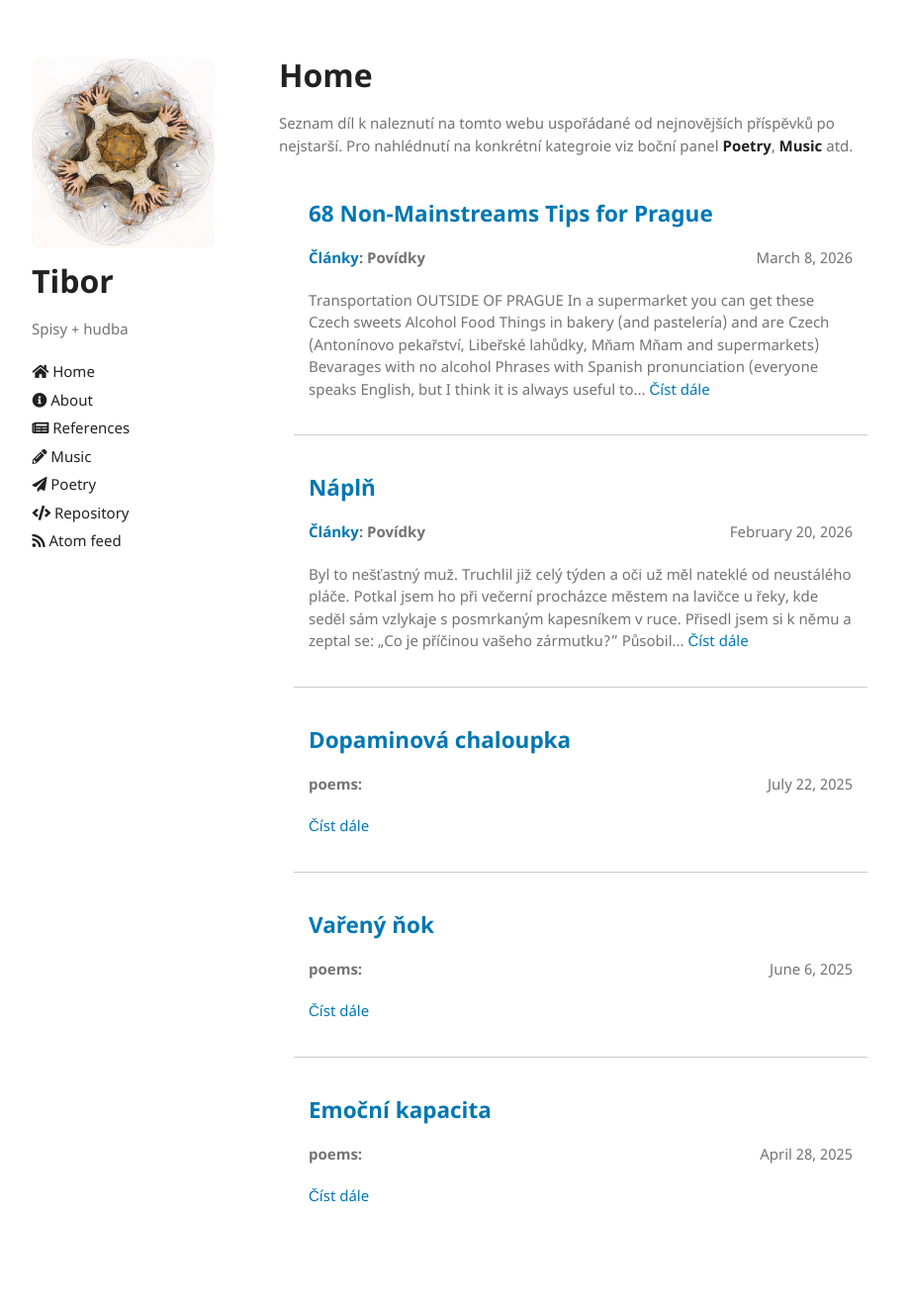
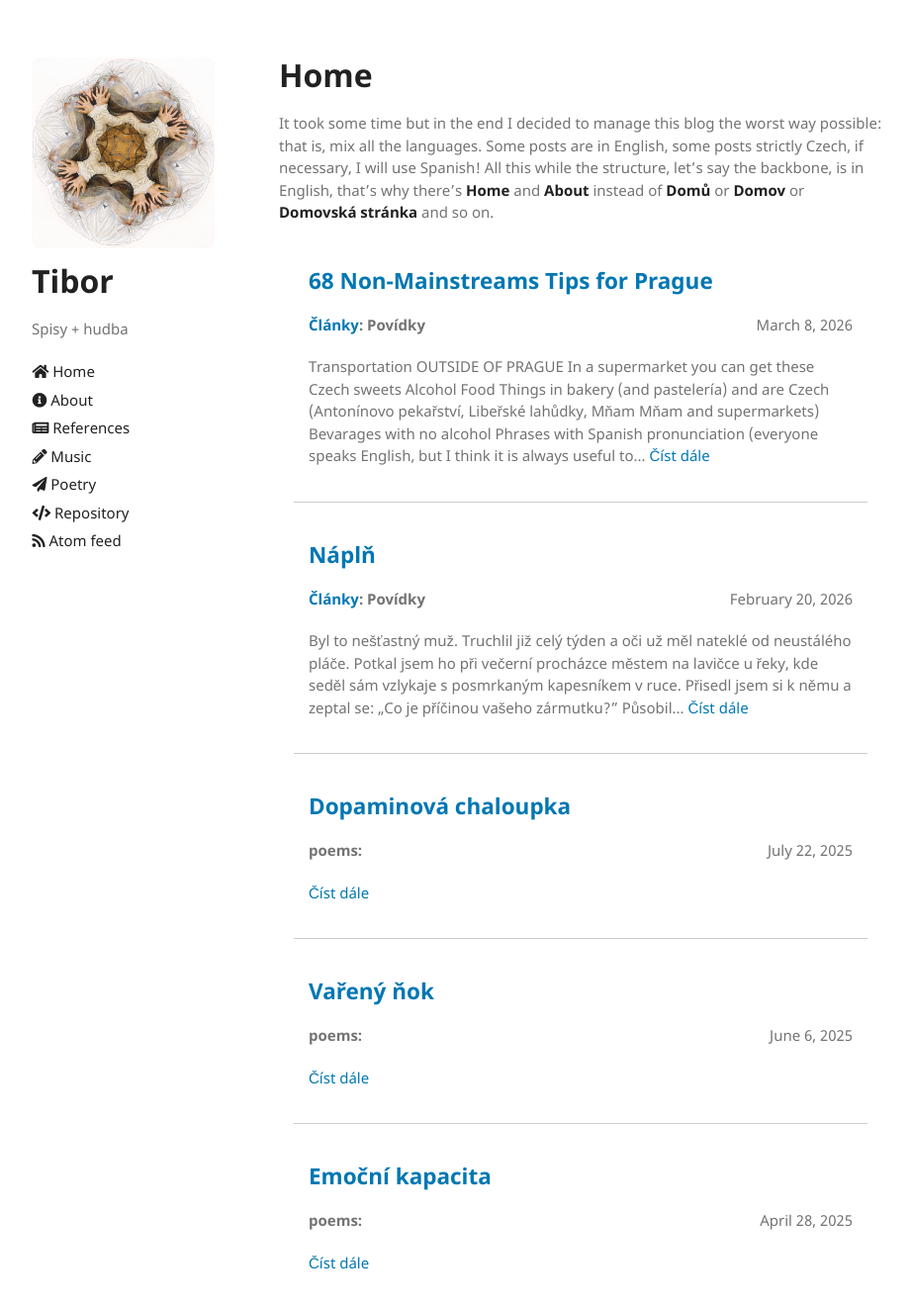
Before and after one commit to thefallofjohannm/thefallofjohannm.github.io, a Jekyll site: the page built from pages/index.md, in a window 1280 px wide and 1367 px high. Shown: the top 1322 px of the window at 99% size, without its empty margins (178-1099 px from the left). Built offline with Jekyll 4.4.1, drawn with Linux system fonts in a browser that asks for light colours.

Commit message:
Text on the Home page modification

```diff
--- a/pages/index.md
+++ b/pages/index.md
@@ -5,7 +5,9 @@ permalink: /
 
 # Home
 
-Seznam díl k naleznutí na tomto webu uspořádané od nejnovějších příspěvků po nejstarší.
-Pro nahlédnutí na konkrétní kategroie viz boční panel **Poetry**, **Music** atd.
+It took some time but in the end I decided to manage this blog the worst way possible: that is, mix all the languages.
+Some posts are in English, some posts strictly Czech, if necessary, I will use Spanish! All this while the structure,
+let's say the backbone, is in English, that's why there's __Home__ and __About__ instead of __Domů__ or __Domov__ or
+__Domovská stránka__ and so on.
 
 {% include blog-roll.html %}
```
